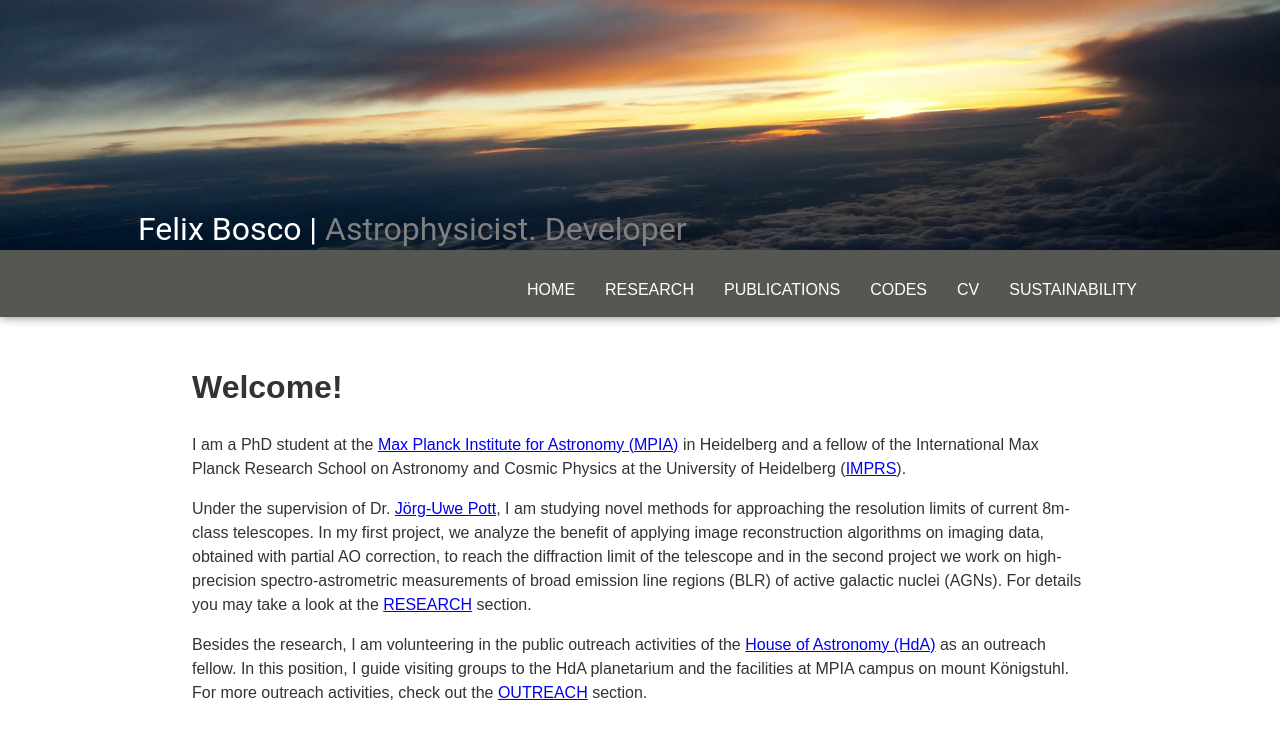
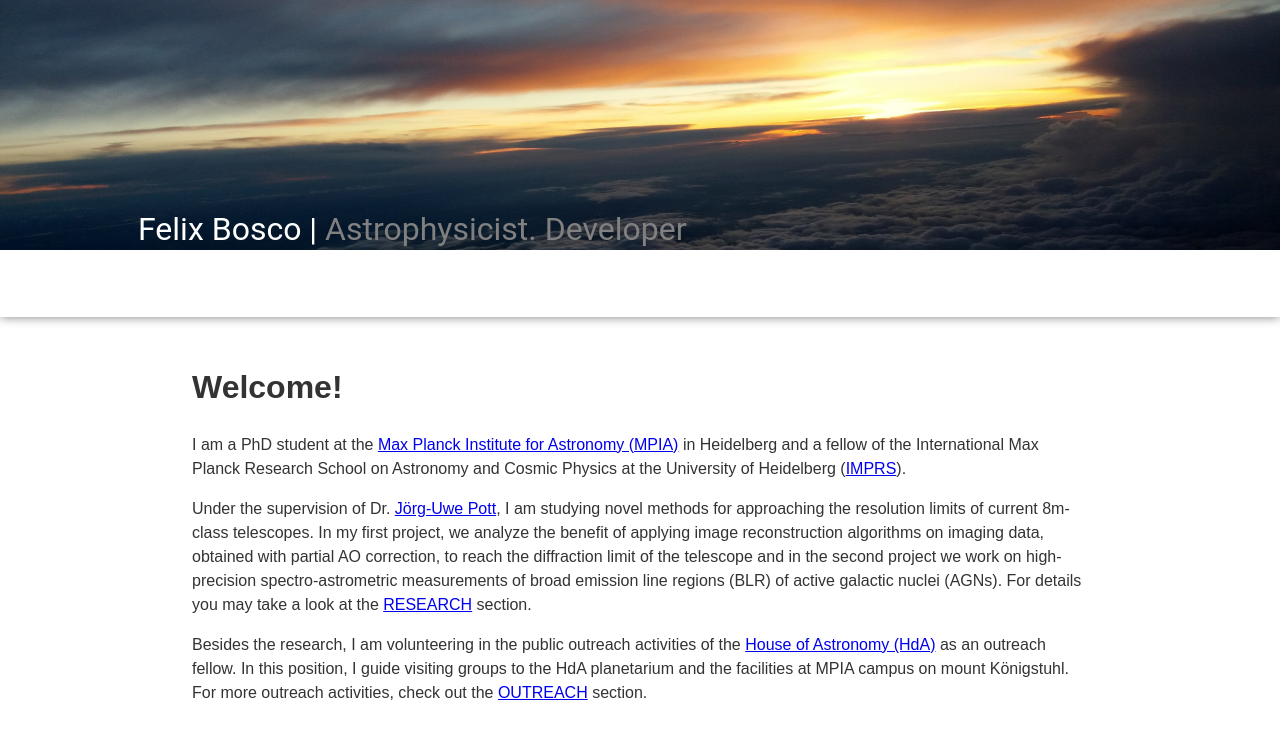
Before and after one commit to felixbosco/felixbosco.github.io, a Jekyll site: the page built from index.html, in a window 1280 px wide. Shown: the top 739 px of the page. Built offline with Jekyll 4.4.1, drawn with Linux system fonts in a browser that asks for light colours.

Commit message:
Make header color white

```diff
--- a/assets/css/style.css
+++ b/assets/css/style.css
@@ -15,7 +15,7 @@ header {
     width: 100;
     padding: 0px 0%;
 
-    background-color: #555753;  /* #333; */
+    background-color: white;  /* #333; */
     box-shadow: 0px 0px 10px gray;
 }
 
```
